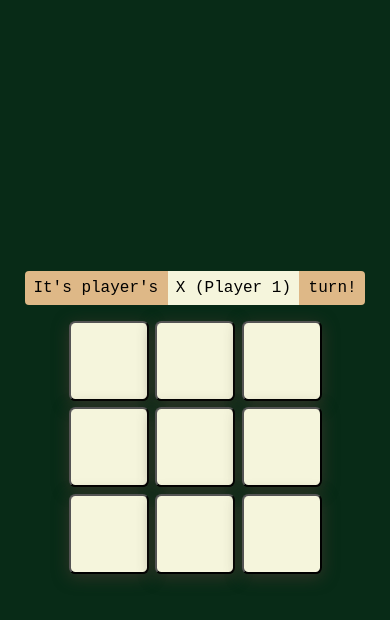
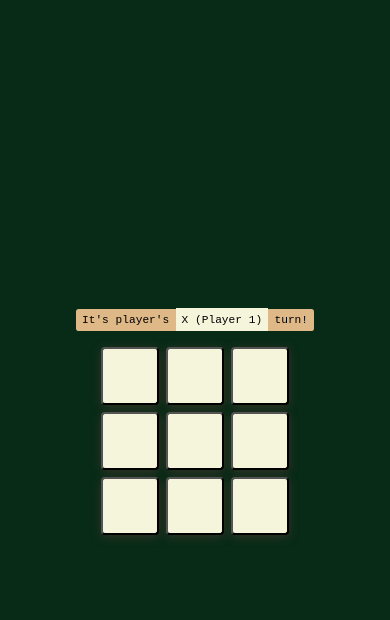
Before and after one commit to israelss/tic-tac-toe, a React (Vite) app: page / in a window 390 px wide. Both pictures are taken after a click on the button "Start Game". Shown: the top 620 px of the page. Built offline with nearby package versions, Linux system fonts and the light colour scheme.

Commit message:
style: adjust responsiveness

```diff
--- a/src/App.css
+++ b/src/App.css
@@ -5,7 +5,10 @@
   flex-direction: column;
   font-family: monospace;
   gap: 2rem;
-  min-height: 100vh;
+  height: 100vh;
+  width: 100vw;
+  min-width: 320px;
+  min-height: 320px;
   justify-content: center;
   text-align: center;
 }
--- a/src/components/Cell/Cell.css
+++ b/src/components/Cell/Cell.css
@@ -3,8 +3,8 @@
   border-radius: 0.1em;
   box-shadow: 0 0.05em 0.25em 0 rgba(61, 54, 42, 0.8);
   color: rgb(61, 54, 42);
-  font-size: clamp(4rem,14vw,18vh);
-  height: clamp(5rem,18vw,22vh);
+  font-size: clamp(1rem,10vmin,10rem);
+  height: clamp(2rem,15vmin,15rem);
   text-shadow: 0 0 0.3em rgba(84, 63, 43, 0.7);
-  width: clamp(5rem,18vw,22vh);
+  width: clamp(2rem,15vmin,15rem);
 }
--- a/src/components/Game/Game.css
+++ b/src/components/Game/Game.css
@@ -3,6 +3,7 @@
   display: flex;
   flex-direction: column;
   gap: 1rem;
-  height: 100%;
+  height: 100vh;
   justify-content: center;
+  width: 100vw;
 }
--- a/src/components/Indicators/Indicators.css
+++ b/src/components/Indicators/Indicators.css
@@ -1,11 +1,13 @@
 .indicator {
   background-color: burlywood;
   border-radius: 0.25em;
-  font-size: clamp(1rem,4vw,3rem);
-  padding: 0.5em;
+  font-size: clamp(0.7rem,2vmin,2rem);
+  padding-inline: 0.5em;
 }
 
 .indicator span {
   background-color: beige;
+  line-height: 2;
   padding: 0.5em;
+  white-space: nowrap;
 }
--- a/src/components/Menu/Menu.css
+++ b/src/components/Menu/Menu.css
@@ -3,7 +3,6 @@
   display: flex;
   flex-direction: column;
   gap: 1rem;
-  height: 100%;
   justify-content: center;
 }
 
@@ -12,7 +11,7 @@
   border: none;
   border-radius: 0.25em;
   color: beige;
-  font-size: clamp(1rem,4vw,3rem);
+  font-size: clamp(1rem,2vmin,2rem);
   padding: 0.5em;
 }
 
--- a/src/components/RestartButton/RestartButton.css
+++ b/src/components/RestartButton/RestartButton.css
@@ -3,7 +3,7 @@
   border: none;
   border-radius: 0.25em;
   color: beige;
-  font-size: clamp(1rem,4vw,3rem);
+  font-size: clamp(0.7rem,2vmin,2rem);
   outline:  beige solid 0.1em;
   outline-offset: 0.25em;
   padding: 0.7em;
--- a/src/components/Selectors/Selectors.css
+++ b/src/components/Selectors/Selectors.css
@@ -4,7 +4,7 @@
   gap: 0.3rem;
   background-color: burlywood;
   border-radius: 0.25em;
-  font-size: clamp(1rem,4vw,3rem);
+  font-size: clamp(0.7rem,2vmin,2.5rem);
   padding: 0.5em;
 }
 
@@ -20,7 +20,6 @@
   border: none;
   border-radius: 0.25em;
   color: rgb(61, 54, 42);
-  font-size: clamp(1rem,4vw,3rem);
-  padding: 0.5em;
-  min-width: 6ch;
+  font-size: clamp(0.7rem,2vmin,2.5rem);
+  min-width: 5ch;
 }
```
